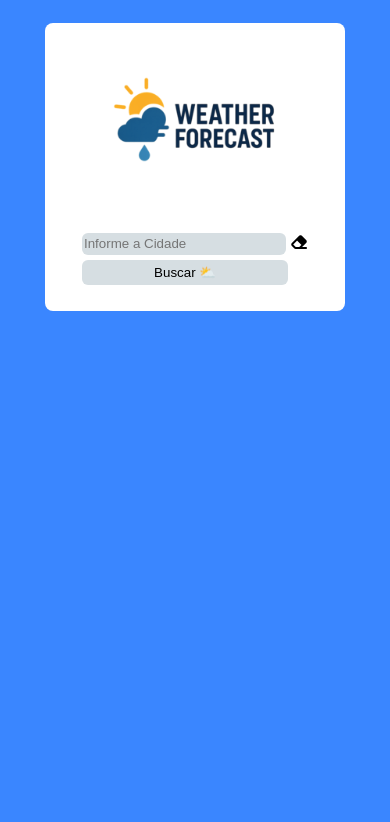
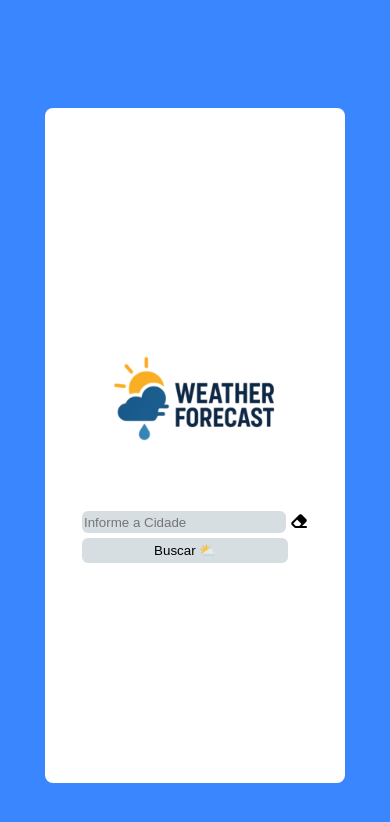
Before and after one commit to nielskii/Weather-Forecast, a plain HTML site: page index.html in a window 390 px wide. Drawn offline with Linux system fonts and the light colour scheme.

Commit message:
feat: Adicionado responsividade disp 400px

```diff
--- a/style.css
+++ b/style.css
@@ -2,6 +2,24 @@ body{
     background-color: #3A86FF;
     text-align: center;
     margin:6% auto 0 auto;
+}
+@media (max-width:400px){
+    body{
+        display: flex;
+        justify-content: center;
+        align-items: center;
+        text-align: center;
+        height: 100vh;
+    }
+    .container{
+        width: 100%;
+        height: 80%;
+    }
+    input,button{
+        width: 100%;
+        height: 80vh;
+    }
+
 }
 .header>img{
     width: 200px;
```
